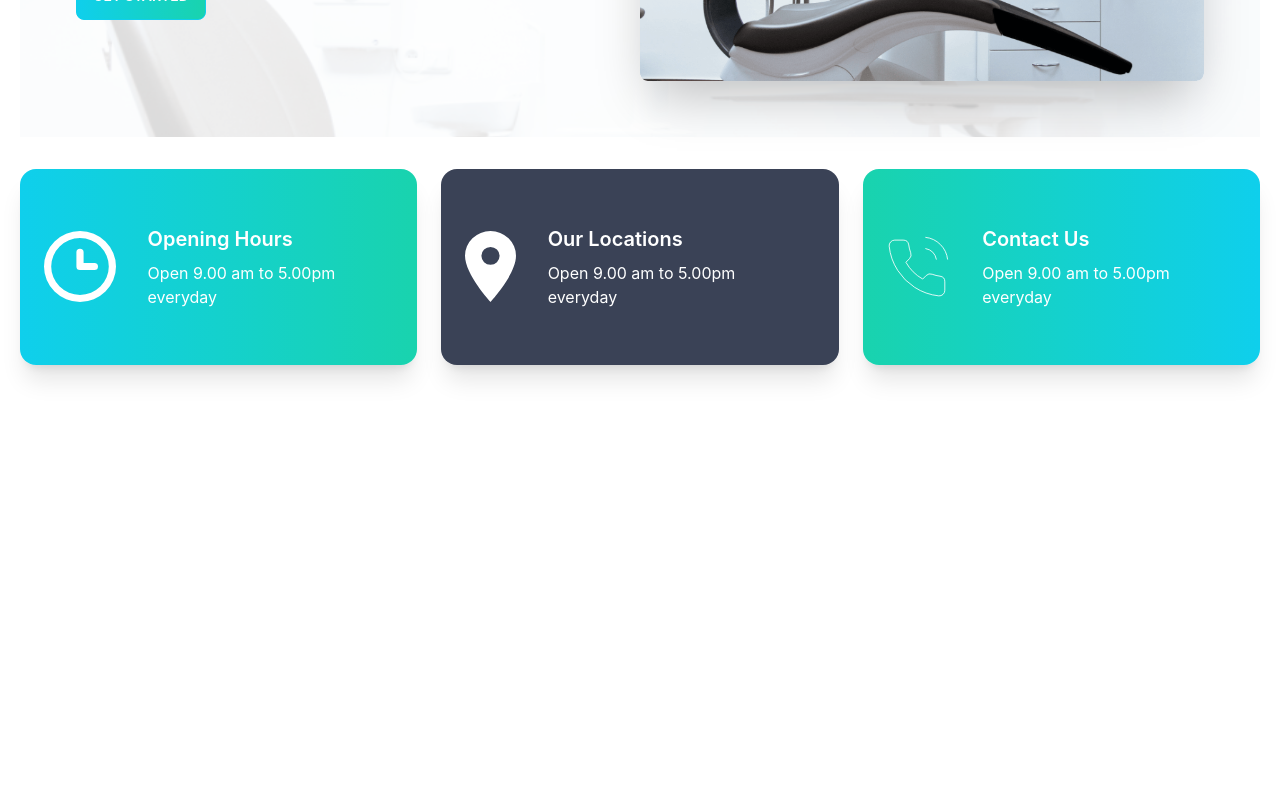
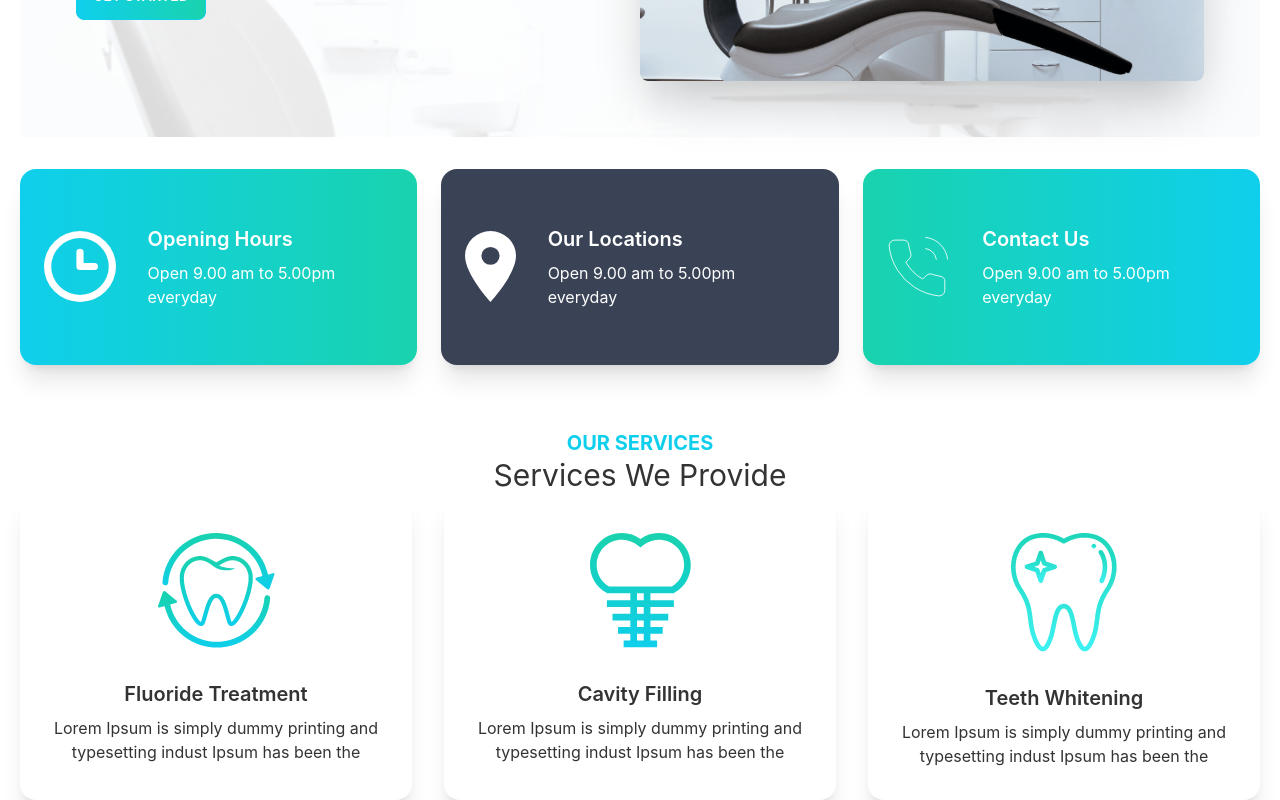
Before and after one commit to towhid7667/awsome-doc, a React (Create React App) app: page / in a window 1280 px wide. Shown: the part 377-1177 px from the top of the page. Before the commit the page ends 800 px from the top, so only its background shows below. Built offline with nearby package versions, Linux system fonts and the light colour scheme.

Commit message:
Services added

```diff
--- a/src/Components/BannerHome/BannerHome.js
+++ b/src/Components/BannerHome/BannerHome.js
@@ -9,7 +9,7 @@ const BannerHome = () => {
     return (
         <div className="hero p-10 rounded-lg relative">
         <div className="hero-content flex-col lg:flex-row-reverse">
-          <img alt='' src={bannerImg} className=" w-1/2 rounded-lg shadow-2xl" />
+          <img alt='' src={bannerImg} className=" w-full lg:w-1/2 md:w-3/4 rounded-lg shadow-2xl" />
           <div>
             <h1 className="text-5xl font-bold">Box Office News!</h1>
             <p className="py-6">Provident cupiditate voluptatem et in. Quaerat fugiat ut assumenda excepturi exercitationem quasi. In deleniti eaque aut repudiandae et a id nisi.</p>
--- /dev/null
+++ b/src/Components/Services/Service.js
@@ -0,0 +1,18 @@
+import React from 'react';
+
+const Service = ({service}) => {
+    const {name, description, img} = service;
+    return (
+        <div className="card bg-base-100 shadow-xl">
+        <figure className="px-10 pt-10">
+          <img src={img} alt="Shoes" className="rounded-xl" />
+        </figure>
+        <div className="card-body items-center text-center">
+          <h2 className="card-title">{name}</h2>
+          <p>{description}</p>
+        </div>
+      </div>
+    );
+};
+
+export default Service;
--- /dev/null
+++ b/src/Components/Services/Services.js
@@ -0,0 +1,46 @@
+import React from 'react';
+import fluoride from '../../assets/images/fluoride.png'
+import cavity from '../../assets/images/cavity.png'
+import whitening from '../../assets/images/whitening.png'
+import Service from './Service';
+
+const Services = () => {
+    const servicesData = [
+        {
+            id: 1,
+            name: 'Fluoride Treatment',
+            description: 'Lorem Ipsum is simply dummy printing and typesetting indust Ipsum has been the',
+            img: fluoride
+        },
+        {
+            id: 2,
+            name: 'Cavity Filling',
+            description: 'Lorem Ipsum is simply dummy printing and typesetting indust Ipsum has been the',
+            img: cavity
+        },
+        {
+            id: 3,
+            name: 'Teeth Whitening',
+            description: 'Lorem Ipsum is simply dummy printing and typesetting indust Ipsum has been the',
+            img: whitening
+        },
+    ]
+    return (
+        <div className='mt-16'>
+        <div className='text-center'>
+            <h3 className='text-xl font-bold text-primary uppercase'>Our Services</h3>
+            <h2 className='text-3xl'>Services We Provide</h2>
+        </div>
+        <div className='grid gap-8 grid-cols-1 md:grid-cols-2 lg:grid-cols-3'>
+            {
+                servicesData.map(service => <Service
+                    key={service.id}
+                    service={service}
+                ></Service>)
+            }
+        </div>
+    </div>
+    );
+};
+
+export default Services;
--- a/src/Components/Shared/Navbar/Navbar.js
+++ b/src/Components/Shared/Navbar/Navbar.js
@@ -12,7 +12,7 @@ const Navbar = () => {
     <li><Link to='/login'>Login</Link></li>
     </>
   return (
-    <div className="navbar bg-base-100 flex justify-between">
+    <div className="navbar bg-base-100 flex justify-between font-bold">
       <div className="navbar-start">
         <div className="dropdown">
           <label tabIndex={0} className="btn btn-ghost lg:hidden">
--- a/src/Pages/Home/Home.js
+++ b/src/Pages/Home/Home.js
@@ -1,6 +1,7 @@
 import React from 'react';
 import BannerHome from '../../Components/BannerHome/BannerHome';
 import InfoCards from '../../Components/Info Cards/InfoCards';
+import Services from '../../Components/Services/Services';
 
 
 const Home = () => {
@@ -8,6 +9,7 @@ const Home = () => {
         <div className='mx-5'>
            <BannerHome></BannerHome>
            <InfoCards></InfoCards>
+           <Services></Services>
 
         </div>
     );
```
